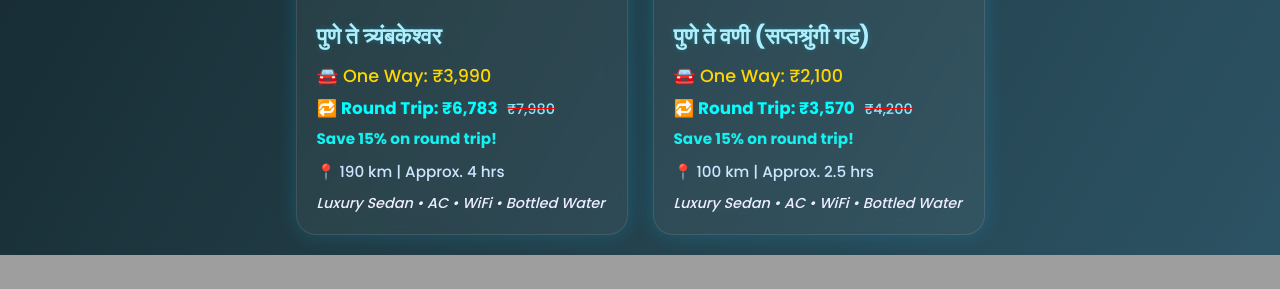
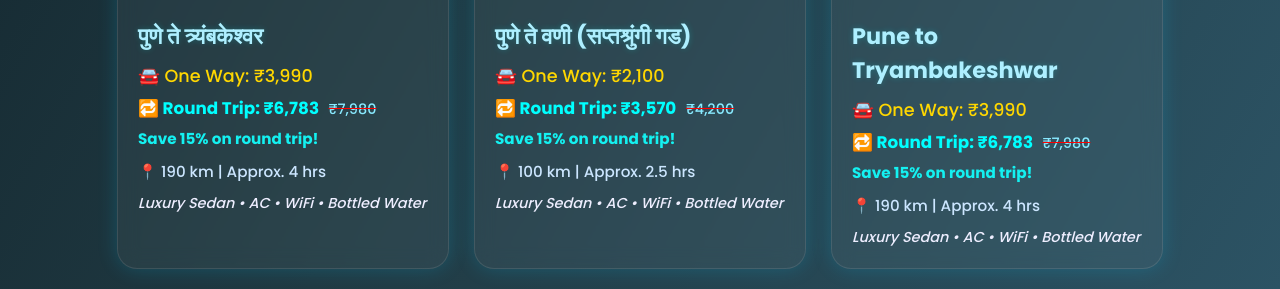
Before and after one commit to adi1723/GayatriToursAndTravals, a Flask app: page /client/packages in a window 1280 px wide. Shown: the part 858-1147 px from the top of the page. Before the commit the page ends 1113 px from the top, so only its background shows below. Run offline with Flask 3, Linux system fonts and the light colour scheme.

```diff
--- a/templates/client/client_packages.html
+++ b/templates/client/client_packages.html
@@ -270,7 +270,24 @@
   <div class="luxury-desc">Luxury Sedan • AC • WiFi • Bottled Water</div>
 </div>
   </div>
-
+ <div class="card">
+    <div class="carousel">
+      <img src="https://tse2.mm.bing.net/th?id=OIP.c7lUzTY9wwFhovrvRyZA4wHaE8&pid=Api&P=0&h=180" class="active" />
+      <img src="https://tse2.mm.bing.net/th?id=OIP.PTzo8WhfjX65KexO0ezQnQHaE8&pid=Api&P=0&h=180" />
+      <img src="https://tse4.mm.bing.net/th?id=OIP.DfuWQ1F9aywSrxQHaEK&pid=Api&P=0&h=180" />
+    </div>
+    <div class="card-content">
+  <div class="offer-badge">15% OFF</div>
+  <div class="route">Pune to Tryambakeshwar</div>
+  <div class="price-row">
+    <div class="price">🚘 One Way: ₹3,990</div>
+    <div class="round-trip-price">🔁 Round Trip: ₹6,783 <del>₹7,980</del></div>
+    <div class="discount">Save 15% on round trip!</div>
+  </div>
+  <div class="distance">📍 190 km | Approx. 4 hrs</div>
+  <div class="luxury-desc">Luxury Sedan • AC • WiFi • Bottled Water</div>
+</div>
+  </div>
 </div>
 
 <script>
```
Also changed, not shown: requirements.txt (+7 -0 lines).
